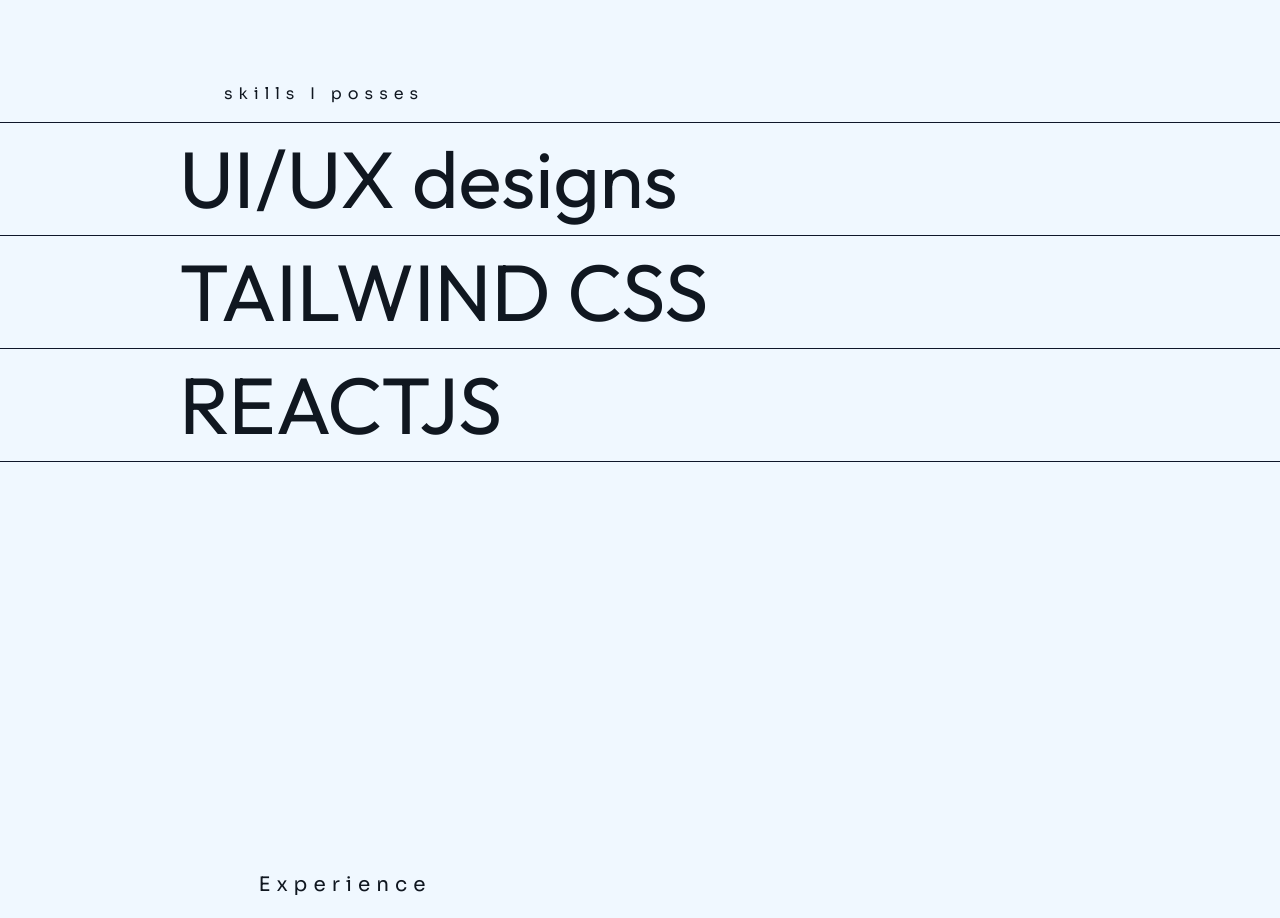
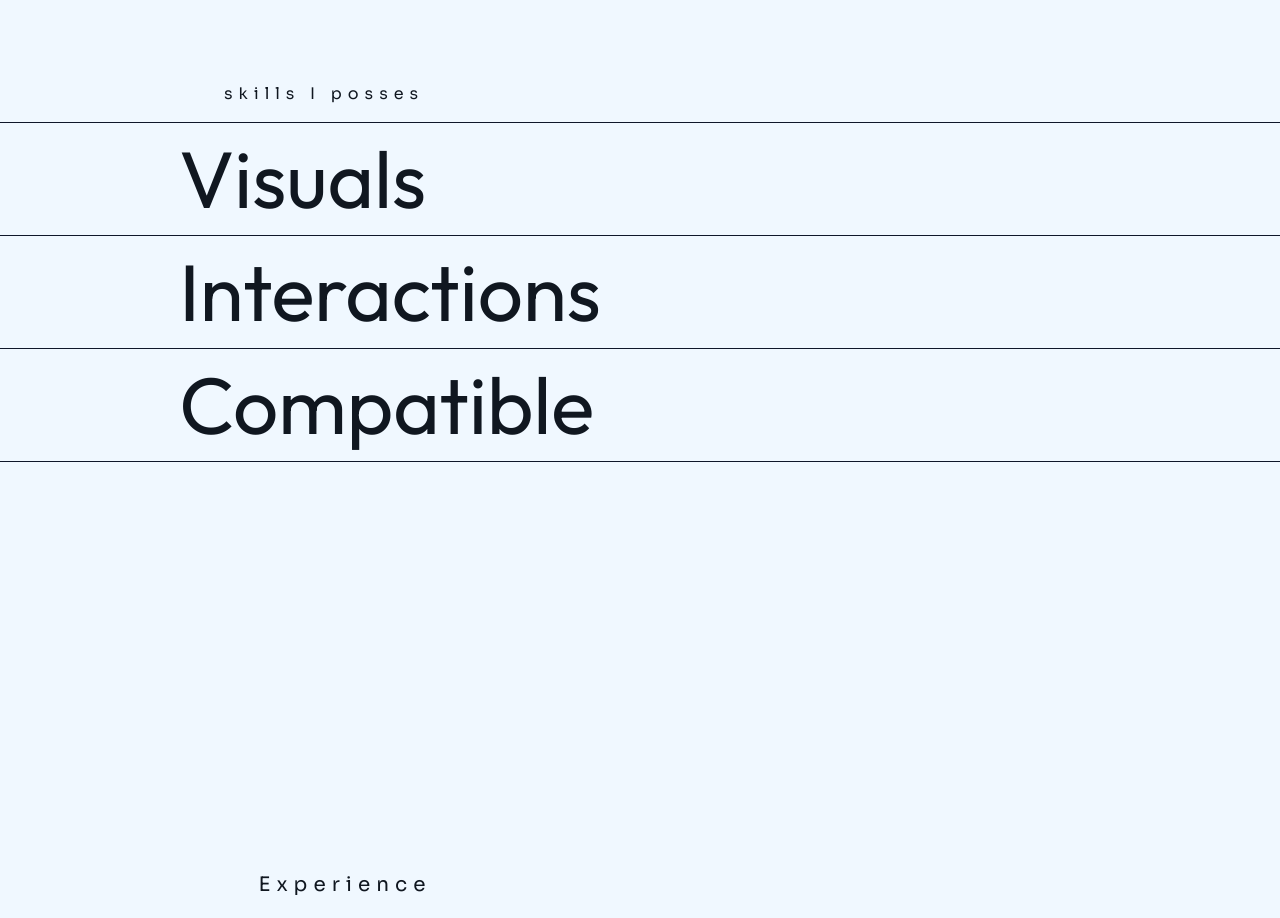
Before and after one commit to SaagiiSG/Saagii_21, a React (Vite) app: page / in a window 1280 px wide. Shown: the part 1720-2638 px from the top of the page. Built offline with nearby package versions, Linux system fonts and the light colour scheme.

Commit message:
skills update

```diff
--- a/src/pages/what-I-do.jsx
+++ b/src/pages/what-I-do.jsx
@@ -7,9 +7,9 @@
         <article ref={ref} className='w-full h-screen flex flex-col justify-center items-center overflow-hidden '>
             <header className='w-full pl-10 sm:w-[65%] header sm:pl-0 '>skills I posses</header>
             <div className='w-full flex flex-col gap-0 justify-start items-center'>
-                <SkillItem skillName={"UI/UX designs"} skillDescription={"In other words I can make design that easy to understand and navigate through"}/>
-                <SkillItem skillName={"TAILWIND CSS"} skillDescription={"Which means that I can make cool micro animation like in this website effortlessly"}/>
-                <SkillItem skillName={"REACTJS"} skillDescription={"By using REACTJS the performance of the website improves drastically"} />
+                <SkillItem skillName={"Visuals"} skillDescription={"In other words I can make design that easy to understand and navigate through"}/>
+                <SkillItem skillName={"Interactions"} skillDescription={"Which means that I can make cool micro animation like in this website effortlessly"}/>
+                <SkillItem skillName={"Compatible"} skillDescription={"By using REACTJS the performance of the website improves drastically"} />
                 <SkillItem skillName={""} />
             </div>
         </article>
```
